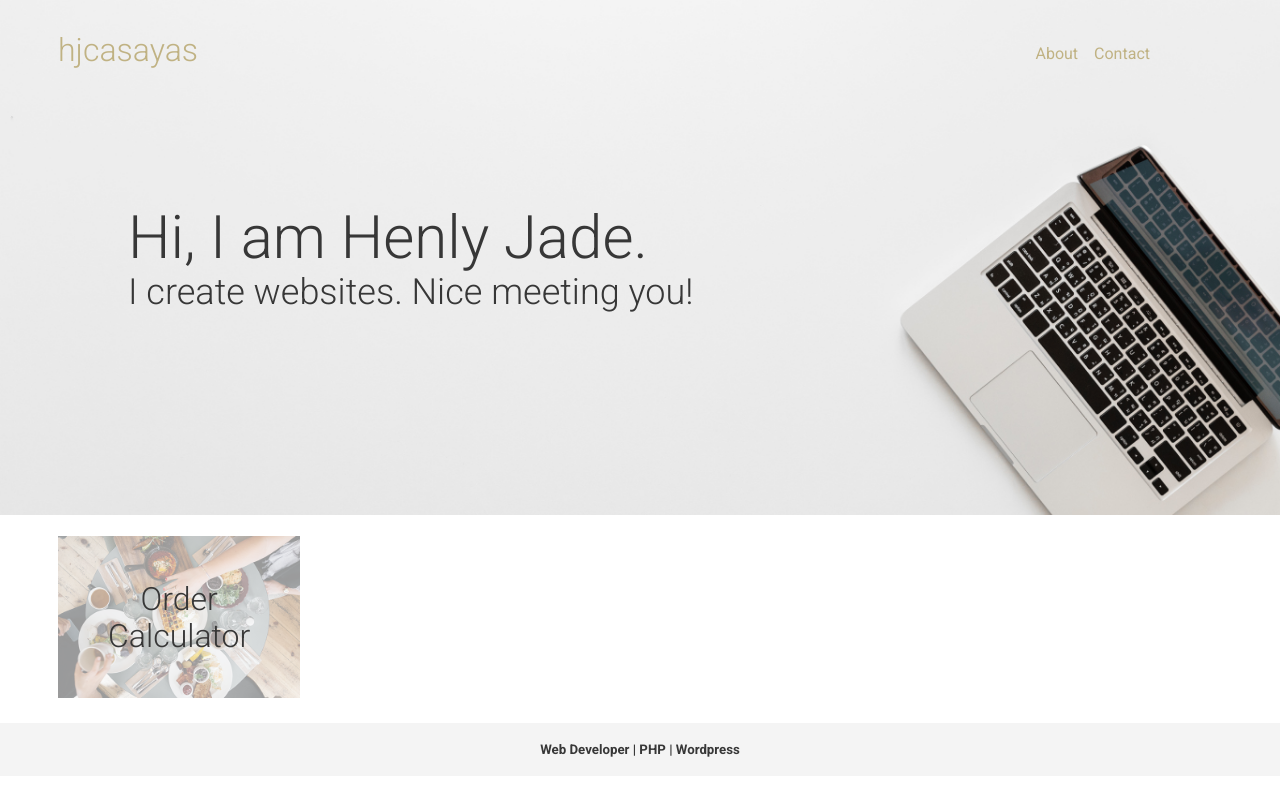
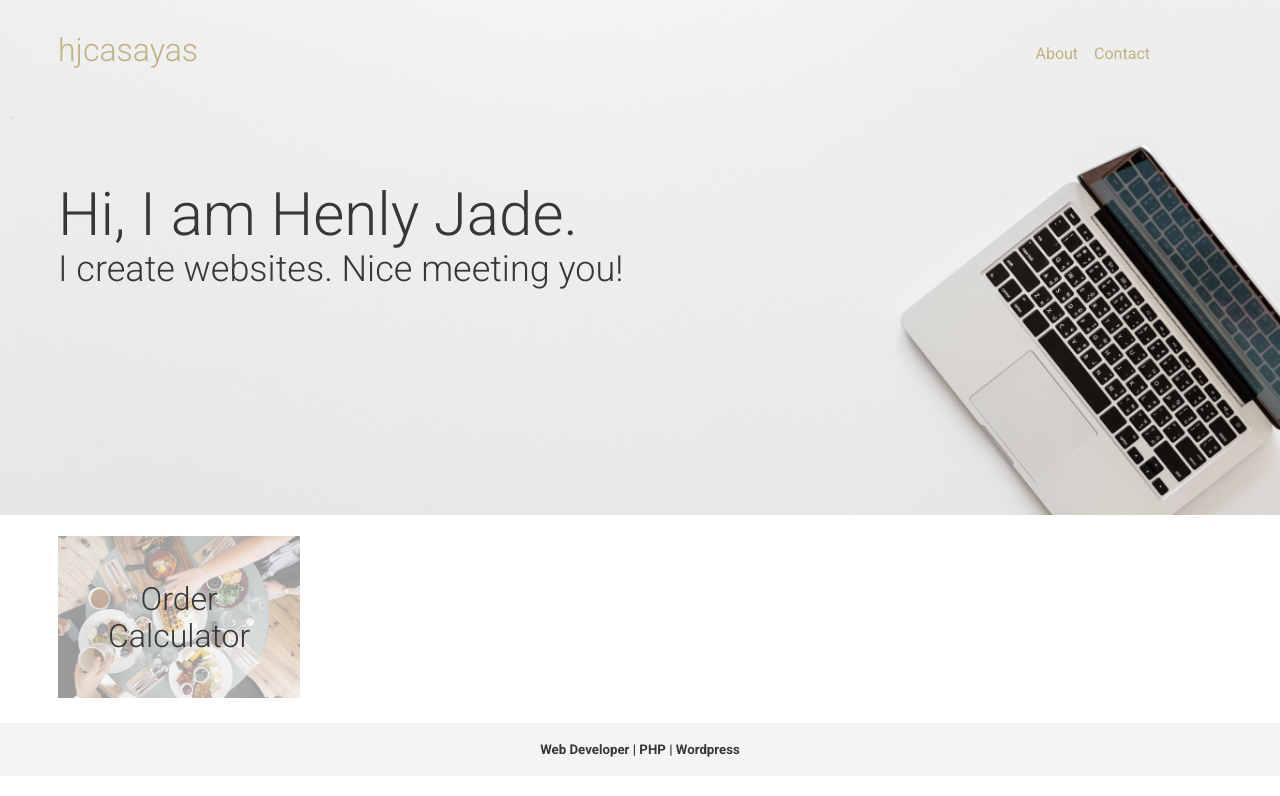
Before and after one commit to hjcasayas/portfolio, a website built with webpack: page app/index.html in a window 1280 px wide. Built offline with nearby package versions, Linux system fonts and the light colour scheme.

Commit message:
Fixed large hero area. 100% width for image and modified large-hero__text-content

```diff
--- a/app/assets/styles/modules/_large-hero.css
+++ b/app/assets/styles/modules/_large-hero.css
@@ -5,27 +5,37 @@
 
 	&__image {
 		display: none;
+		width: 100vw;
+		height: auto;
 	}
 
 	@mixin atMedium {
 		&__image {
 			display: block;
+			margin: 0, auto;
 		}
 	}
 
 	&__text-content {
+		display: block;
 		text-align: left;
+		max-width: 1200px;
 		padding: 1.2rem 18px 0px 18px;
+		width: 1200px;
+		position: absolute;
+		top: 35%;
+		left: 50%;
+		transform: translateX(-50%);
+		padding: 0 18px;
 
 		@mixin atMedium {
-			padding: 0;
-			display: block;
-			text-align: left;
-			position: absolute;
-			top: 50%;
-			left: 10%;
-			transform: translateY(-50%);
+			width: 100vw;
 		}
+
+		@mixin desktopAtMedium {
+			width: 1200px;
+		}
+
 	}
 
 	&__title {
--- a/app/index.html
+++ b/app/index.html
@@ -35,11 +35,11 @@
 			</div>
 		</header>
 		<div class="large-hero">
-			<img class="large-hero__image" src="assets/images/hero-image.jpg" alt="table and laptop">
 			<div class="large-hero__text-content">
 				<h1 class="large-hero__title">Hi, I am Henly Jade.</h1>
 				<h2 class="large-hero__subtitle">I create websites. Nice meeting you!</h2>
 			</div>
+			<img class="large-hero__image" src="assets/images/hero-image.jpg" alt="table and laptop">
 		</div>
 		<div id="my-projects" class="projects page-section">
 			<div class="wrapper">
--- a/app/temp/styles/styles.css
+++ b/app/temp/styles/styles.css
@@ -370,6 +370,7 @@ img {
 	-webkit-box-sizing: border-box;
 	        box-sizing: border-box;
 }
+/* Desktop Specific */
 /*Modules*/
 .large-hero {
 	position: relative;
@@ -379,26 +380,39 @@ img {
 }
 .large-hero__image {
 		display: none;
+		width: 100vw;
+		height: auto;
 	}
 @media (min-width: 800px) {
 		.large-hero__image {
 			display: block;
+			margin: 0, auto;
 		}
 	}
 .large-hero__text-content {
+		display: block;
 		text-align: left;
+		max-width: 1200px;
 		padding: 1.2rem 18px 0px 18px;
+		width: 1200px;
+		position: absolute;
+		top: 35%;
+		left: 50%;
+		-webkit-transform: translateX(-50%);
+		        transform: translateX(-50%);
+		padding: 0 18px;
+
 	}
 @media (min-width: 800px) {
 .large-hero__text-content {
-			padding: 0;
-			display: block;
-			text-align: left;
-			position: absolute;
-			top: 50%;
-			left: 10%;
-			-webkit-transform: translateY(-50%);
-			        transform: translateY(-50%)
+			width: 100vw
+
+	}
+	}
+@media (min-width: 1366px) {
+.large-hero__text-content {
+			width: 1200px
+
 	}
 	}
 .large-hero__title {
```
Also changed, not shown: app/assets/styles/base/_mixins.css (+27 -0 lines), 1 other file.
